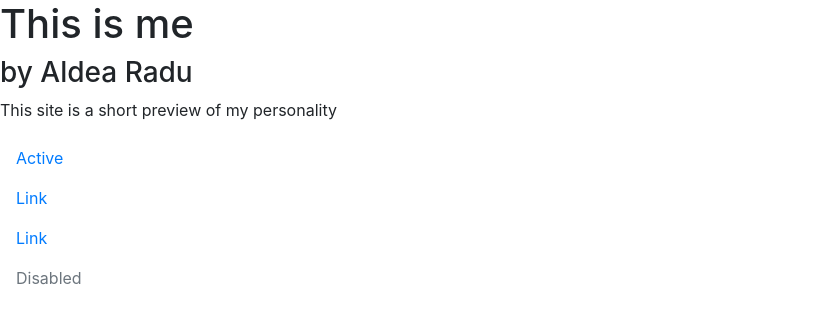
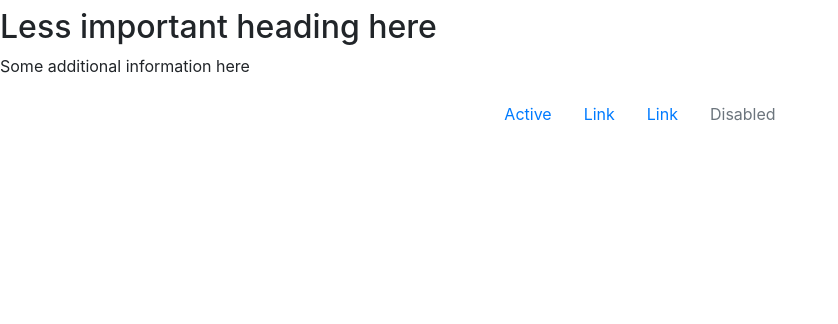
Before and after one commit to RaduAld/project0, a plain HTML site: page index.html in a window 1280 px wide. Shown: the whole page, without its empty margins (0-838 px from the left). Drawn offline with nearby package versions, Linux system fonts and the light colour scheme.

Commit message:
Revert "before split"
This reverts commit 8d190cd02e2f4d37079d7f584ad82613730227f2.

```diff
--- a/index.css
+++ b/index.css
@@ -3,4 +3,5 @@ body {
     background-color: gray;
 }
 header {
-	text-align: center;
+	margin: 3px;
+}
--- a/index.html
+++ b/index.html
@@ -2,16 +2,16 @@
 <html>
     <head>
         <title>My Webpage</title>
-        <link rel="stylesheet" href="https://stackpath.bootstrapcdn.com/bootstrap/4.4.1/css/bootstrap.min.css">
+        <link rel="stylesheet" href="https://stackpath.bootstrapcdn.com/bootstrap/4.4.1/css/bootstrap.min.css" integrity="sha384-Vkoo8x4CGsO3+Hhxv8T/Q5PaXtkKtu6ug5TOeNV6gBiFeWPGFN9MuhOf23Q9Ifjh" crossorigin="anonymous">
         <link rel=”stylesheet” href=”index.css”>
     </head>
     <body>
     	<header>
-		    <h1>This is me</h1><h3> by Aldea Radu</h3>
-		    <p>This site is a short preview of my personality</p>
+		    <h1></h1>
+		    <h2>Less important heading here</h2>
+		    <p>Some additional information here</p>
 		</header>
-		<nav>
-			<ul class="nav flex-column">
+        <ul class="nav justify-content-center">
 		  <li class="nav-item">
 		    <a class="nav-link active" href="#">Active</a>
 		  </li>
@@ -25,6 +25,5 @@
 		    <a class="nav-link disabled" href="#" tabindex="-1" aria-disabled="true">Disabled</a>
 		  </li>
 		</ul>
-		</nav>
     </body>
 </html>
```
Lines whose indentation alone changed are shown as unchanged.
